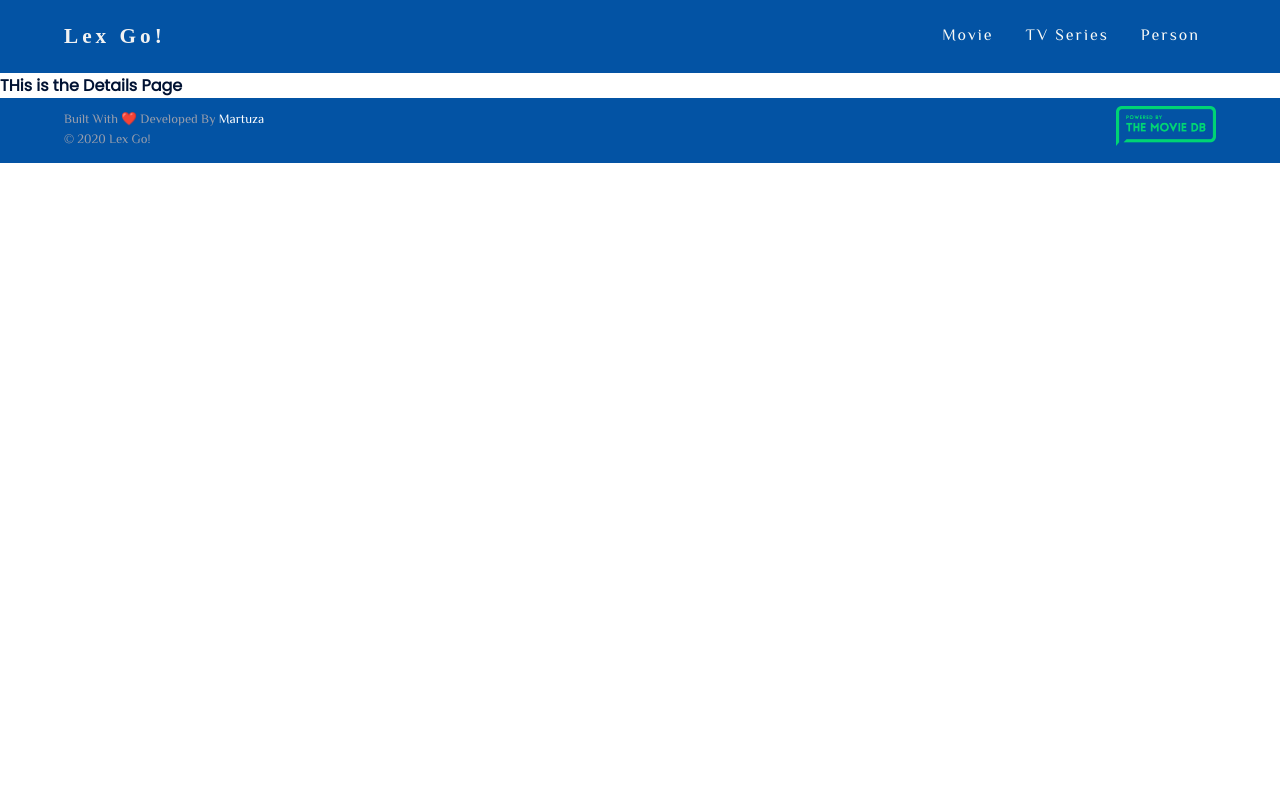
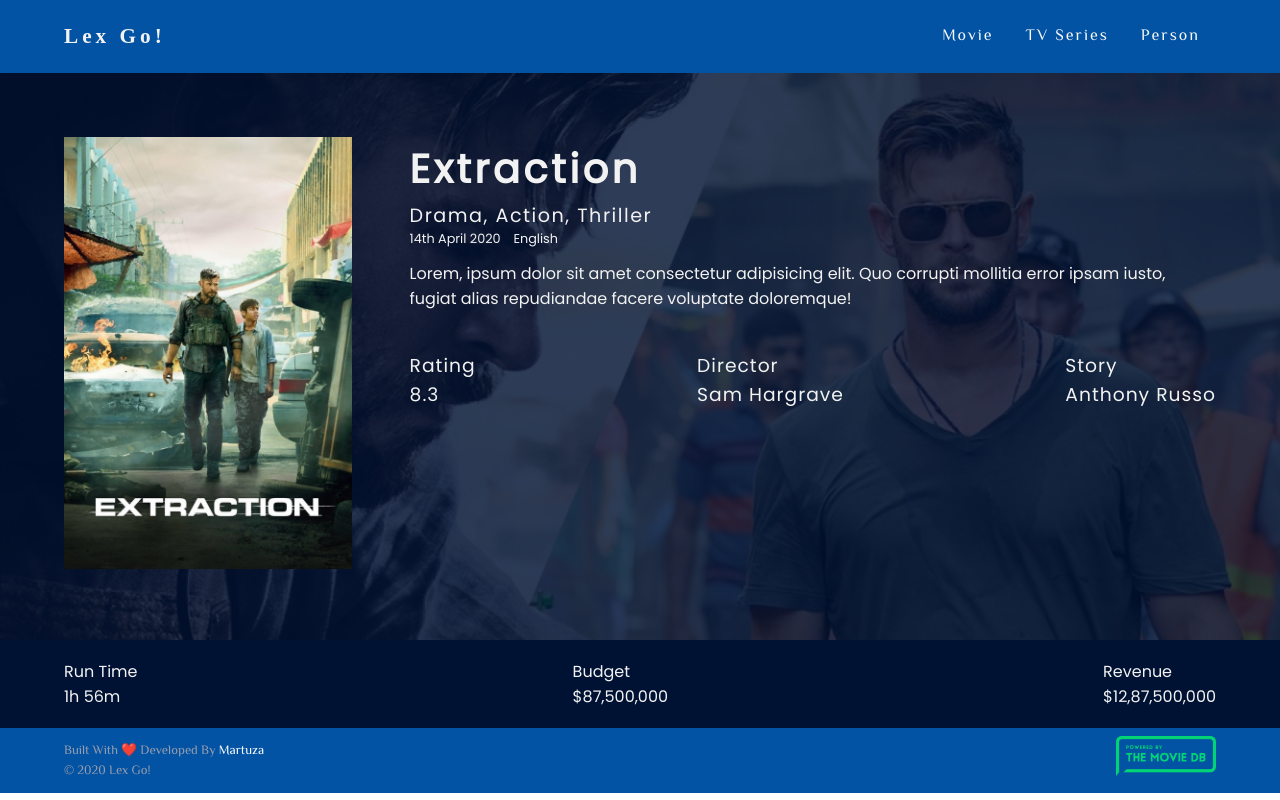
Before and after one commit to martuza-shimul/Movie-review, a React (Create React App) app: page /details/1 in a window 1280 px wide. Built offline with nearby package versions, Linux system fonts and the light colour scheme; a web font is replaced by a local one.

Commit message:
details page designed

```diff
--- a/src/components/CardHolder.js
+++ b/src/components/CardHolder.js
@@ -8,6 +8,17 @@
 			name: "Extraction",
 			image: "http://placehold.jp/200x250.jpg",
 			rating: 7.2,
+			info: {
+				plot:
+					"Lorem Ipsum is simply dummy text of the printing and typesetting industry. Lorem Ipsum has been the industry's standard dummy text ever since the 1500s, ",
+				releaseDate: "12/4/2020",
+				genre: "Action, Thriller",
+				language: "English",
+				budget: "2.5m",
+				revenue: "6.5m",
+				directior: "Sam",
+				story: "Andy",
+			},
 		},
 		{
 			id: 2,
@@ -76,6 +87,7 @@
 			rating: 8.2,
 		},
 	];
+
 	const [arrow, setArrow] = useState(0);
 	const scroller = useRef(null);
 
--- a/src/components/Details.js
+++ b/src/components/Details.js
@@ -1,9 +1,62 @@
 import React from "react";
+import img from "../img/extraction.jpg";
+import heroBG from "../img/dummy.jpg";
 
 const Details = () => {
 	return (
-		<div>
-			<h4>THis is the Details Page</h4>
+		<div className="detailsWrapper">
+			<div
+				className="heroBlock"
+				style={{
+					backgroundImage: `url(${heroBG})`,
+				}}
+			>
+				<div className="imgHolder">
+					<img src={img} alt="poster thumbnails" />
+				</div>
+				<div className="contentHolder">
+					<h1 className="title">Extraction</h1>
+					<h4 className="genre">Drama, Action, Thriller</h4>
+					<p className="helper">
+						<span className="release">14th April 2020</span>
+						<span className="lang">English</span>
+					</p>
+
+					<p className="plot">
+						Lorem, ipsum dolor sit amet consectetur adipisicing elit. Quo
+						corrupti mollitia error ipsam iusto, fugiat alias repudiandae facere
+						voluptate doloremque!
+					</p>
+					<div className="makers">
+						<h3 className="rating">
+							<p>Rating</p>
+							<p>8.3</p>
+						</h3>
+						<h3 className="director">
+							<p>Director</p>
+							<p>Sam Hargrave</p>
+						</h3>
+						<h3 className="story">
+							<p>Story</p>
+							<p>Anthony Russo</p>
+						</h3>
+					</div>
+				</div>
+			</div>
+			<div className="extraInfo">
+				<div className="info">
+					<p className="title">Run Time</p>
+					<p>1h 56m</p>
+				</div>
+				<div className="info">
+					<p className="title">Budget</p>
+					<p>$87,500,000</p>
+				</div>
+				<div className="info">
+					<p className="title">Revenue</p>
+					<p>$12,87,500,000</p>
+				</div>
+			</div>
 		</div>
 	);
 };
--- /dev/null
+++ b/src/scss/_details.scss
@@ -0,0 +1,71 @@
+.detailsWrapper {
+	.heroBlock {
+		&::before {
+			content: "";
+			position: absolute;
+			left: 0;
+			top: 0;
+			width: 100%;
+			height: 100%;
+			background-color: rgba($darker, 0.82);
+		}
+		position: relative;
+		background-position: top center;
+		background-repeat: no-repeat;
+		background-size: cover;
+		object-fit: fill;
+		padding: 5%;
+		display: flex;
+		justify-content: space-between;
+		z-index: 1;
+		.imgHolder {
+			flex-basis: 25%;
+			z-index: 5;
+		}
+		.contentHolder {
+			z-index: 5;
+			flex-basis: 70%;
+			color: $white-200;
+			.title {
+				font-size: $large;
+				font-weight: $bolder;
+				letter-spacing: 3.5px;
+				line-height: 1.6;
+			}
+			.genre {
+				font-weight: normal;
+				font-size: $medium * 0.8;
+				letter-spacing: 1.5px;
+			}
+			.helper {
+				font-size: $small;
+				.release {
+					margin-right: $small;
+				}
+			}
+			.plot {
+				margin-top: $small;
+			}
+			.makers {
+				display: flex;
+				justify-content: space-between;
+				align-items: center;
+				margin-top: $large;
+
+				.rating,
+				.director,
+				.story {
+					font-weight: $normal;
+					letter-spacing: 1px;
+				}
+			}
+		}
+	}
+	.extraInfo {
+		padding: 1.5% 5%;
+		display: flex;
+		justify-content: space-between;
+		color: $white-200;
+		background-color: $darker;
+	}
+}
--- a/src/scss/style.css
+++ b/src/scss/style.css
@@ -350,6 +350,103 @@
   overflow-x: hidden;
 }
 
+.detailsWrapper .heroBlock {
+  position: relative;
+  background-position: top center;
+  background-repeat: no-repeat;
+  background-size: cover;
+  -o-object-fit: fill;
+     object-fit: fill;
+  padding: 5%;
+  display: -webkit-box;
+  display: -ms-flexbox;
+  display: flex;
+  -webkit-box-pack: justify;
+      -ms-flex-pack: justify;
+          justify-content: space-between;
+  z-index: 1;
+}
+
+.detailsWrapper .heroBlock::before {
+  content: "";
+  position: absolute;
+  left: 0;
+  top: 0;
+  width: 100%;
+  height: 100%;
+  background-color: rgba(0, 18, 51, 0.82);
+}
+
+.detailsWrapper .heroBlock .imgHolder {
+  -ms-flex-preferred-size: 25%;
+      flex-basis: 25%;
+  z-index: 5;
+}
+
+.detailsWrapper .heroBlock .contentHolder {
+  z-index: 5;
+  -ms-flex-preferred-size: 70%;
+      flex-basis: 70%;
+  color: #f2f2f2;
+}
+
+.detailsWrapper .heroBlock .contentHolder .title {
+  font-size: 2.5rem;
+  font-weight: 900;
+  letter-spacing: 3.5px;
+  line-height: 1.6;
+}
+
+.detailsWrapper .heroBlock .contentHolder .genre {
+  font-weight: normal;
+  font-size: 1.2rem;
+  letter-spacing: 1.5px;
+}
+
+.detailsWrapper .heroBlock .contentHolder .helper {
+  font-size: 0.8rem;
+}
+
+.detailsWrapper .heroBlock .contentHolder .helper .release {
+  margin-right: 0.8rem;
+}
+
+.detailsWrapper .heroBlock .contentHolder .plot {
+  margin-top: 0.8rem;
+}
+
+.detailsWrapper .heroBlock .contentHolder .makers {
+  display: -webkit-box;
+  display: -ms-flexbox;
+  display: flex;
+  -webkit-box-pack: justify;
+      -ms-flex-pack: justify;
+          justify-content: space-between;
+  -webkit-box-align: center;
+      -ms-flex-align: center;
+          align-items: center;
+  margin-top: 2.5rem;
+}
+
+.detailsWrapper .heroBlock .contentHolder .makers .rating,
+.detailsWrapper .heroBlock .contentHolder .makers .director,
+.detailsWrapper .heroBlock .contentHolder .makers .story {
+  font-weight: 500;
+  letter-spacing: 1px;
+}
+
+.detailsWrapper .extraInfo {
+  padding: 1.5% 5%;
+  display: -webkit-box;
+  display: -ms-flexbox;
+  display: flex;
+  -webkit-box-pack: justify;
+      -ms-flex-pack: justify;
+          justify-content: space-between;
+  color: #f2f2f2;
+  background-color: #001233;
+}
+
 footer {
   background-color: #0353a4;
   color: #979dac;
--- a/src/scss/style.scss
+++ b/src/scss/style.scss
@@ -3,4 +3,5 @@
 @import "./header";
 @import "./hero";
 @import "./card";
+@import "./details";
 @import "./footer";
```
Also changed, not shown: src/img/extraction.jpg (added), 1 other file (tests, documents, lock files or other folders).
